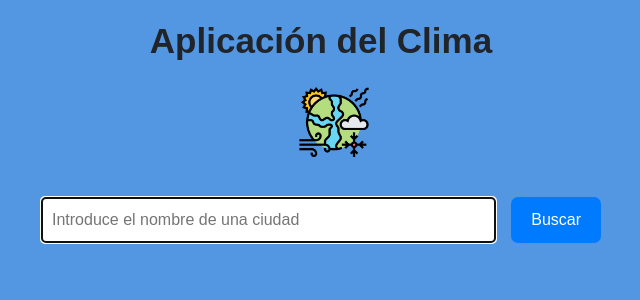
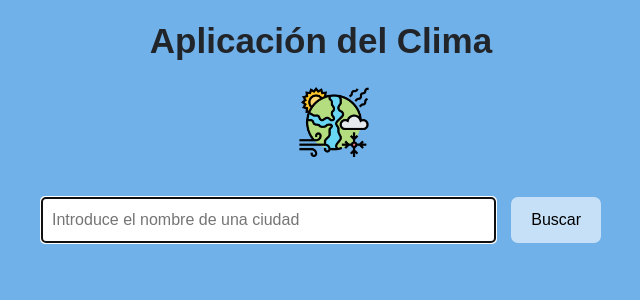
Before and after one commit to ivanroth000/weather-app, a React (Vite) app in the folder weather-app/: page / in a window 1280 px wide. Shown: the top 300 px of the page, without its empty margins (319-959 px from the left). Built offline with nearby package versions, Linux system fonts and the light colour scheme; no server answers.

Commit message:
mejora de los estilos

```diff
--- a/weather-app/src/WeatherApp.jsx
+++ b/weather-app/src/WeatherApp.jsx
@@ -153,16 +153,16 @@ export const WeatherApp = () => {
                     </div>
                     <div className='subIcon'>
                         <img className='iconCondicion me-2' src="../img/condicion-climatica.png" alt="" />
-                    <p className='meteorologicalConditions mt-3'>Meteorological conditions: {dataWeather.weather[0].description}</p>
+                    <p className='meteorologicalConditions mt-3'>Condición Meteorológica: {dataWeather.weather[0].description}</p>
                     </div>
                     <ul className='weatherList mt-4 pb-5'>
                         <div className='subIcon'>
                             <img className='iconHumedad me-2' src="../img/humedad.png" alt="" />
-                        <li>Humidity: {dataWeather.main.humidity}%</li>
+                        <li>Humedad: {dataWeather.main.humidity}%</li>
                         </div>
                         <div className='subIcon'>
                         <img className='iconVisibility  me-2' src="../img/visibilidad.png" alt="" />
-                        <li className='mt-3'>Visibility: {dataWeather.visibility / difVisibility}km</li>
+                        <li className='mt-3'>Visibilidad: {dataWeather.visibility / difVisibility}km</li>
                         </div>
                     </ul>
 
--- a/weather-app/styles/weatherStyles.css
+++ b/weather-app/styles/weatherStyles.css
@@ -5,7 +5,7 @@ body {
     margin: 0;
     padding: 0;
     text-align: center;
-    background-color: rgb(83, 150, 226);
+    background: #71b1e9;
   }
 
   .logo{
@@ -15,7 +15,7 @@ body {
   }
 
   .cardWeather{
-    background-color: rgba(255, 255, 255, 0.5);
+    background: #9fcdf1;
     padding-top:1px;
     border-radius: 10px;
     margin-top: 45px;
@@ -31,7 +31,7 @@ body {
   }
 
   .cardExtendido{
-    background-color: rgba(255, 255, 255, 0.5);
+    background: linear-gradient(to bottom, #9fcdf1, #dfedfa);
     border-radius: 10px;
     width: 400px;
   }
@@ -84,16 +84,15 @@ body {
 
   button {
     padding: 10px 20px;
-    background-color: #007bff;
-    color: #fff;
+    background: #c6e0f7;
+    border-radius: 7px;
     border: none;
-    border-radius: 7px;
     cursor: pointer;
     margin-left: 15px;
   }
 
   button:hover {
-    background-color: #0056b3;
+    background-color: #3b78d5;
   }
 
   .cityIcon{
```
